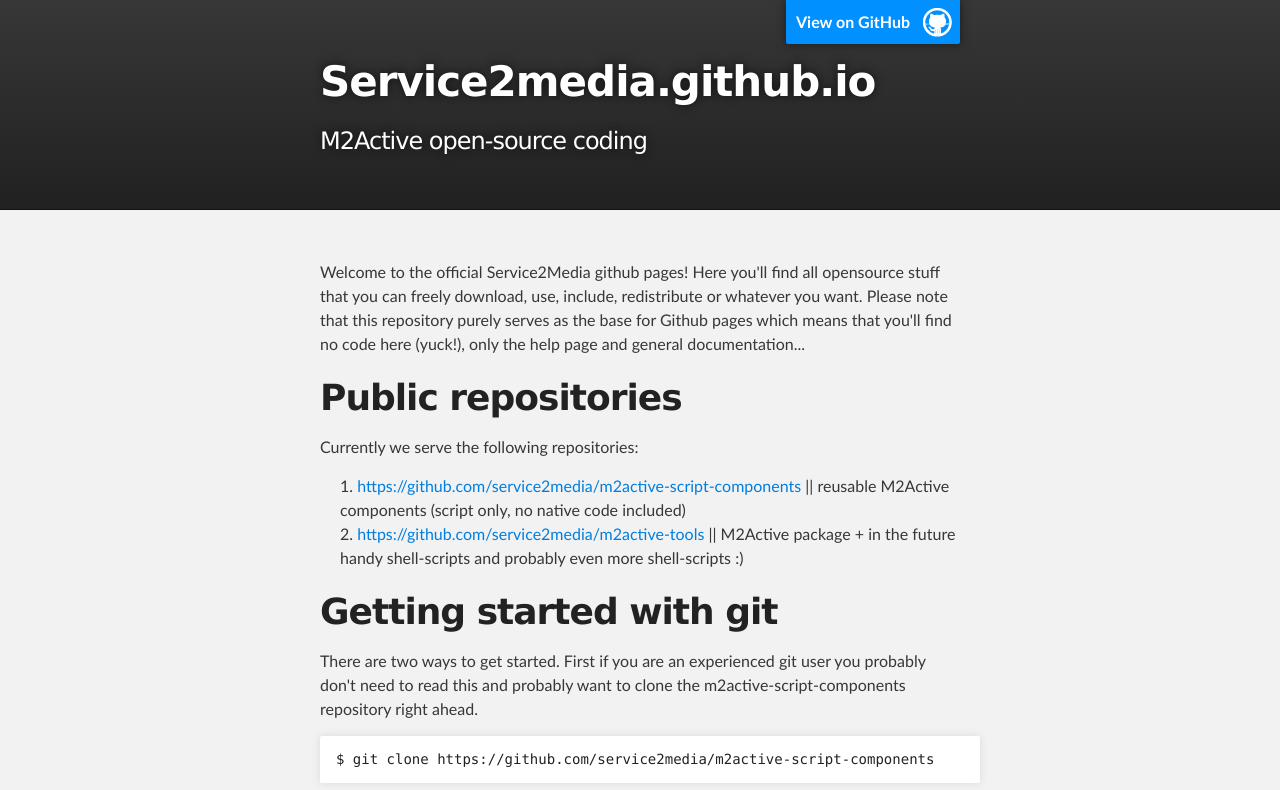
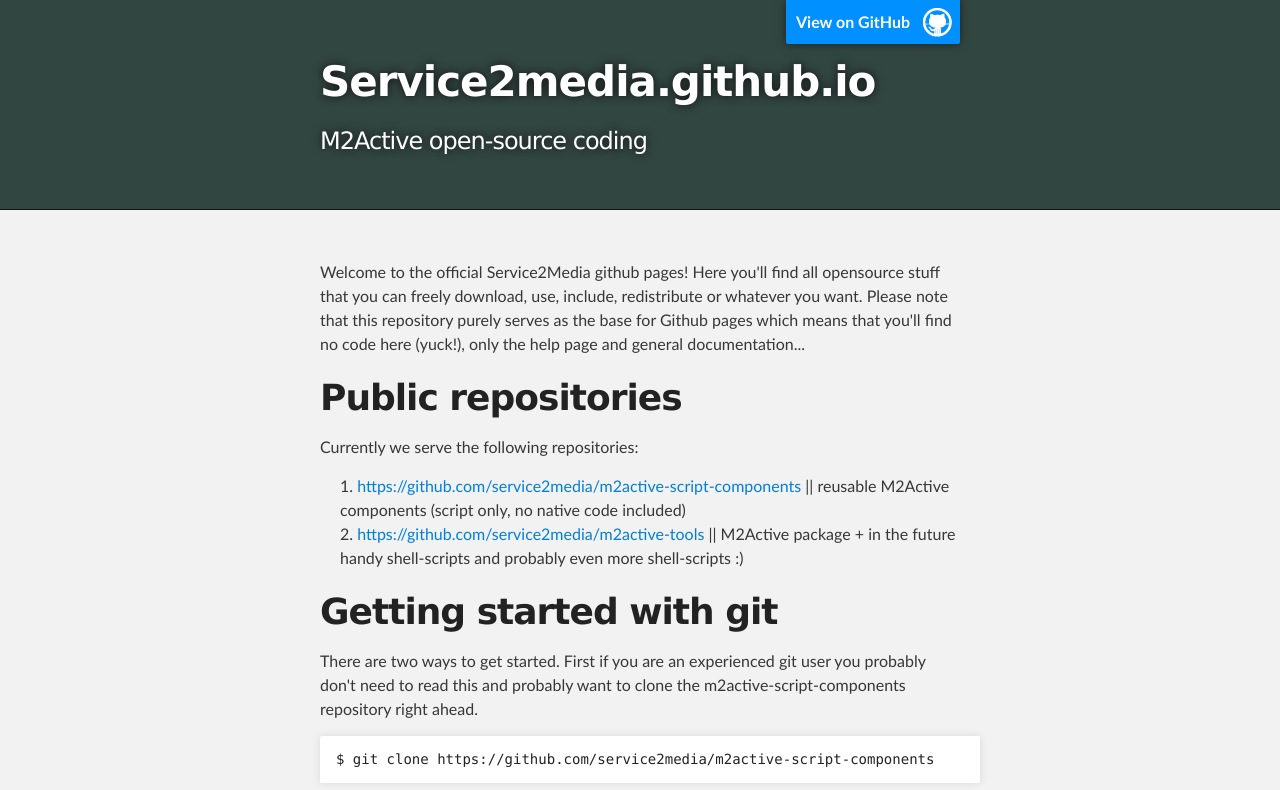
Before and after one commit to service2media/service2media.github.io, a plain HTML site: page index.html in a window 1280 px wide. Shown: the top 790 px of the page. Drawn offline with Linux system fonts and the light colour scheme.

Commit message:
changed BG

```diff
--- a/stylesheets/stylesheet.css
+++ b/stylesheets/stylesheet.css
@@ -281,12 +281,7 @@
 }
 
 #header_wrap {
-  background: #212121;
-  background: -moz-linear-gradient(top, #373737, #212121);
-  background: -webkit-linear-gradient(top, #373737, #212121);
-  background: -ms-linear-gradient(top, #373737, #212121);
-  background: -o-linear-gradient(top, #373737, #212121);
-  background: linear-gradient(top, #373737, #212121);
+  background: #324641;
 }
 
 #header_wrap .inner {
```
